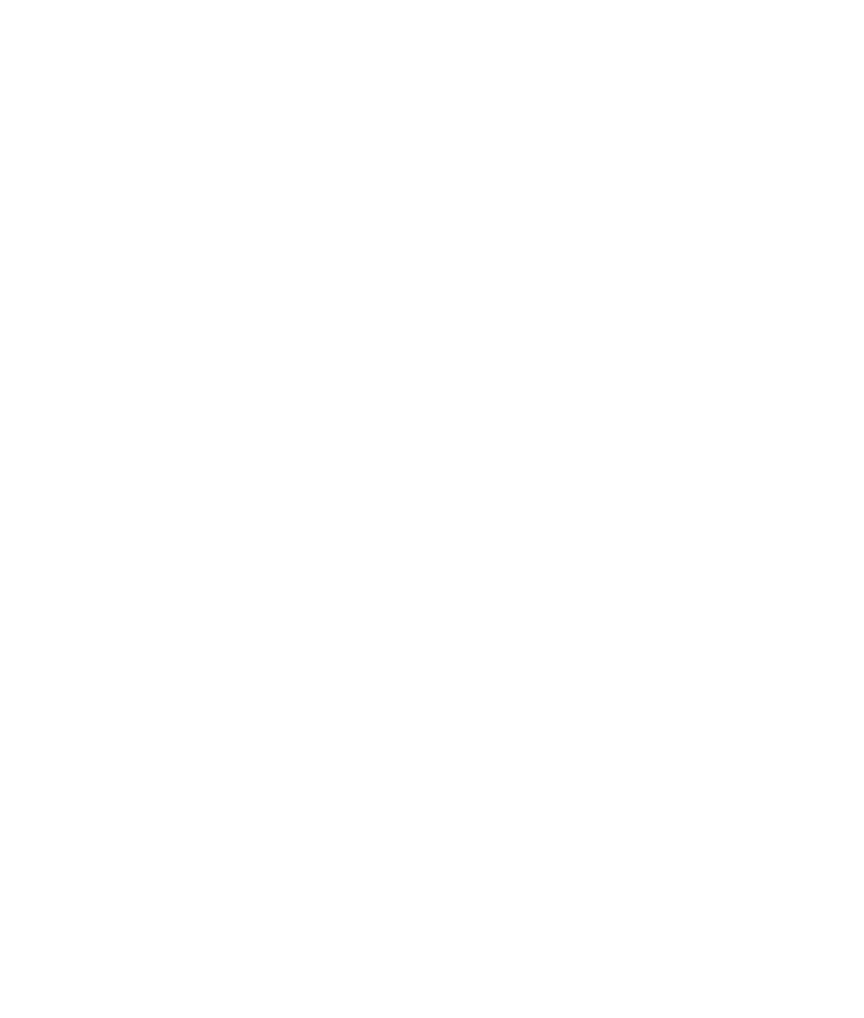
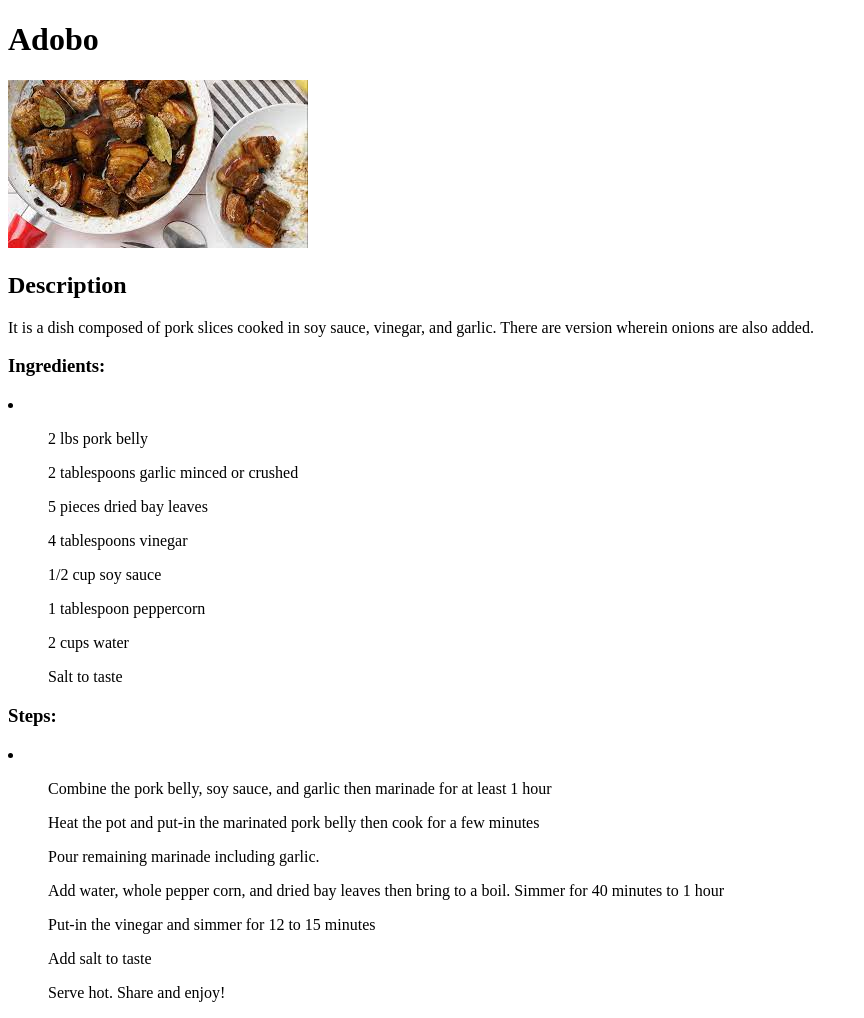
Before and after one commit to JakeyMattie/odin-recipes, a plain HTML site: page recipes/adobo.html in a window 1280 px wide. Shown: the whole page, without its empty margins (0-864 px from the left). Before the commit the page ends 800 px from the top, so only its background shows below. Drawn offline with Linux system fonts and the light colour scheme.

Commit message:
Completed Adobo recipe, updated Bicol X img

```diff
--- a/recipes/adobo.html
+++ b/recipes/adobo.html
@@ -0,0 +1,38 @@
+<!DOCTYPE html>
+<html>
+<head>
+    <title>TOP: Project #1</title>
+    <meta charset="UTF-8"/>
+</head>
+
+<body>
+    <h1>Adobo</h1>
+
+    <img src="images/adobo.jpeg">
+    <h2>Description</h2>
+    <p>It is a dish composed of pork slices cooked in soy sauce, vinegar, and garlic. There are version wherein onions are also added.</p>
+
+    <h3>Ingredients:</h3>
+    <li>
+        <ul>2 lbs pork belly</ul>
+        <ul>2 tablespoons garlic minced or crushed</ul>
+        <ul>5 pieces dried bay leaves</ul>
+        <ul>4 tablespoons vinegar</ul>
+        <ul>1/2 cup soy sauce</ul>
+        <ul>1 tablespoon peppercorn</ul>
+        <ul>2 cups water</ul>
+        <ul>Salt to taste</ul>
+    </li>
+
+    <h3>Steps:</h3>
+    <li>
+        <ol>Combine the pork belly, soy sauce, and garlic then marinade for at least 1 hour</ol>
+        <ol>Heat the pot and put-in the marinated pork belly then cook for a few minutes</ol>
+        <ol>Pour remaining marinade including garlic.</ol>
+        <ol>Add water, whole pepper corn, and dried bay leaves then bring to a boil. Simmer for 40 minutes to 1 hour</ol>
+        <ol>Put-in the vinegar and simmer for 12 to 15 minutes</ol>
+        <ol>Add salt to taste</ol>
+        <ol>Serve hot. Share and enjoy!</ol>
+    </li>
+</body>
+</html>
```
Also changed, not shown: recipes/bicol_express.html (+1 -1 lines).
